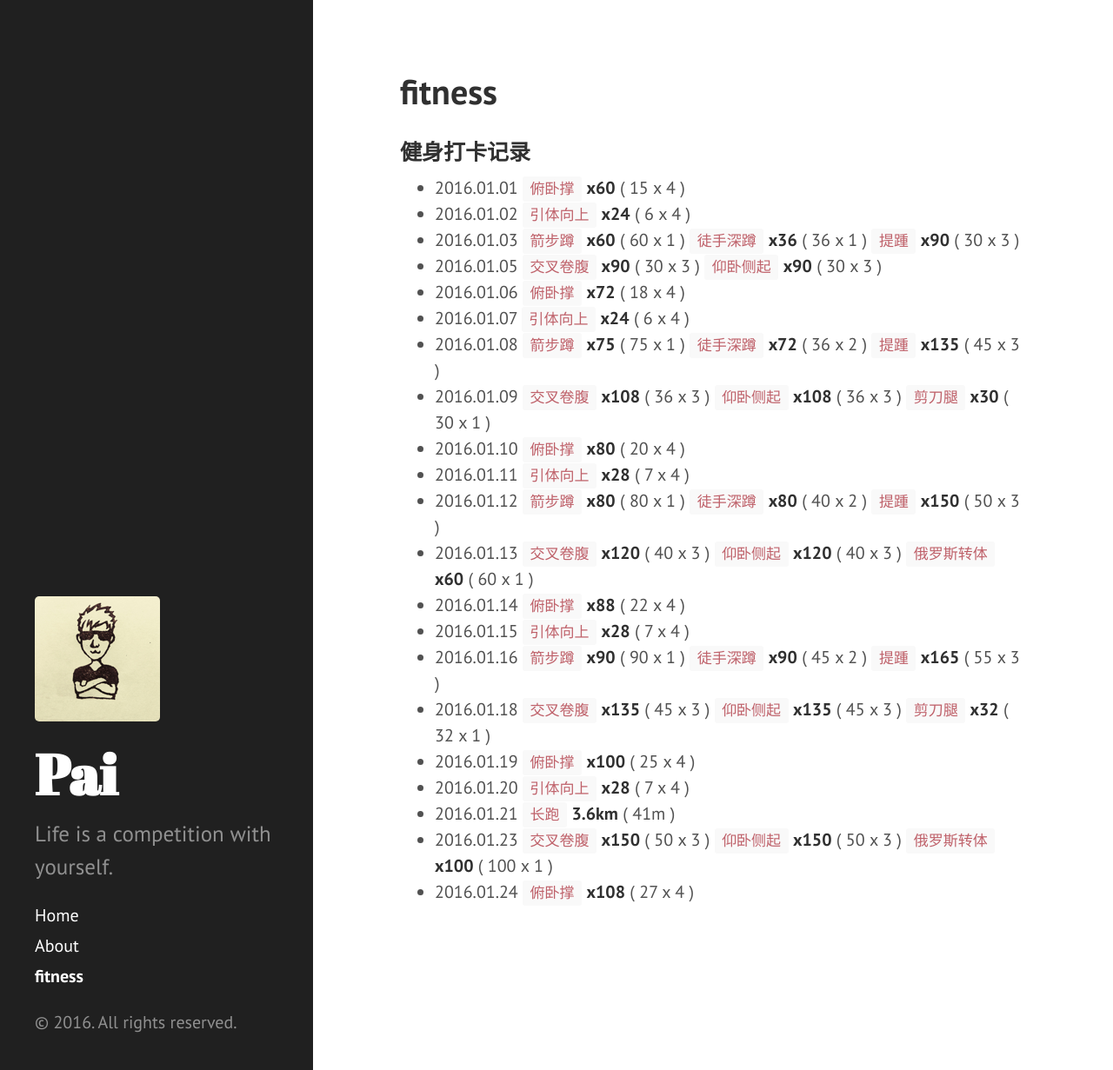
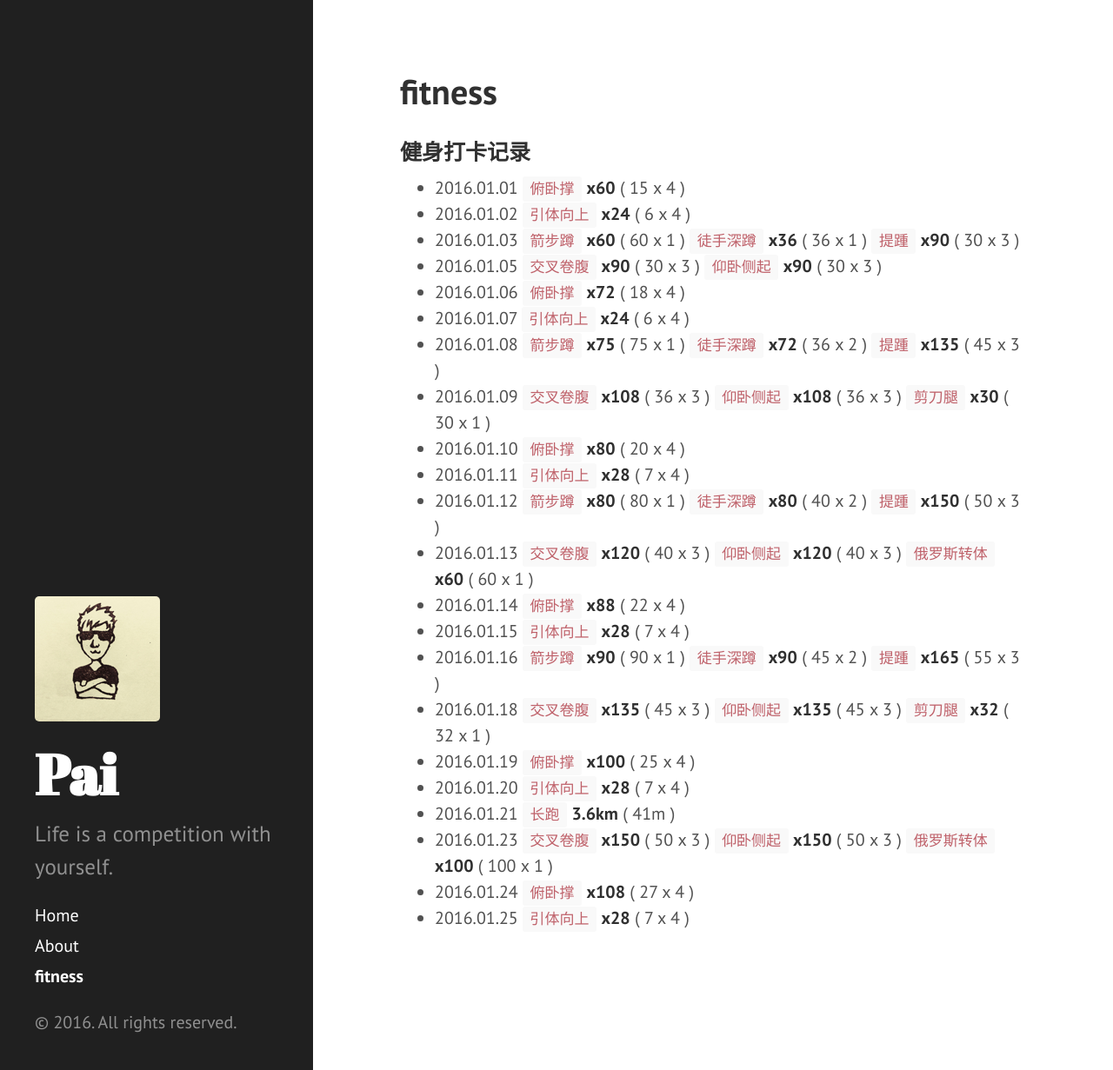
Before and after one commit to dragon8897/dragon8897.github.io, a Jekyll site: the page built from fitness.md, in a window 1280 px wide and 1231 px high. Shown: the whole window at 87% size. Built offline with Jekyll 4.4.1, drawn with Linux system fonts in a browser that asks for light colours; Markdown is read by kramdown in place of the engine named in the settings.

Commit message:
add fitness record

```diff
--- a/fitness.md
+++ b/fitness.md
@@ -26,3 +26,4 @@ title: fitness
 - 2016.01.21 `长跑` **3.6km** ( 41m )
 - 2016.01.23 `交叉卷腹` **x150** ( 50 x 3 ) `仰卧侧起` **x150** ( 50 x 3 ) `俄罗斯转体` **x100** ( 100 x 1 )
 - 2016.01.24 `俯卧撑` **x108** ( 27 x 4 )
+- 2016.01.25 `引体向上` **x28** ( 7 x 4 )
```
